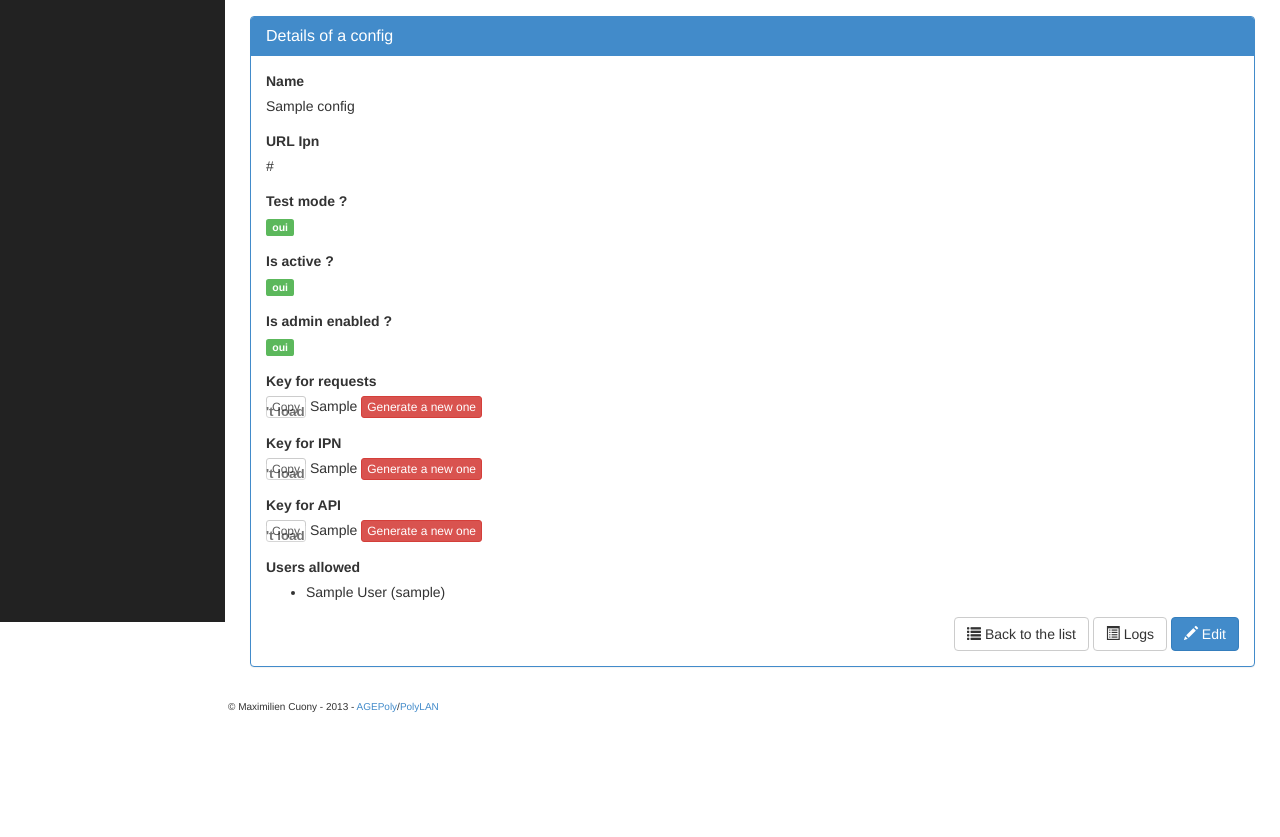
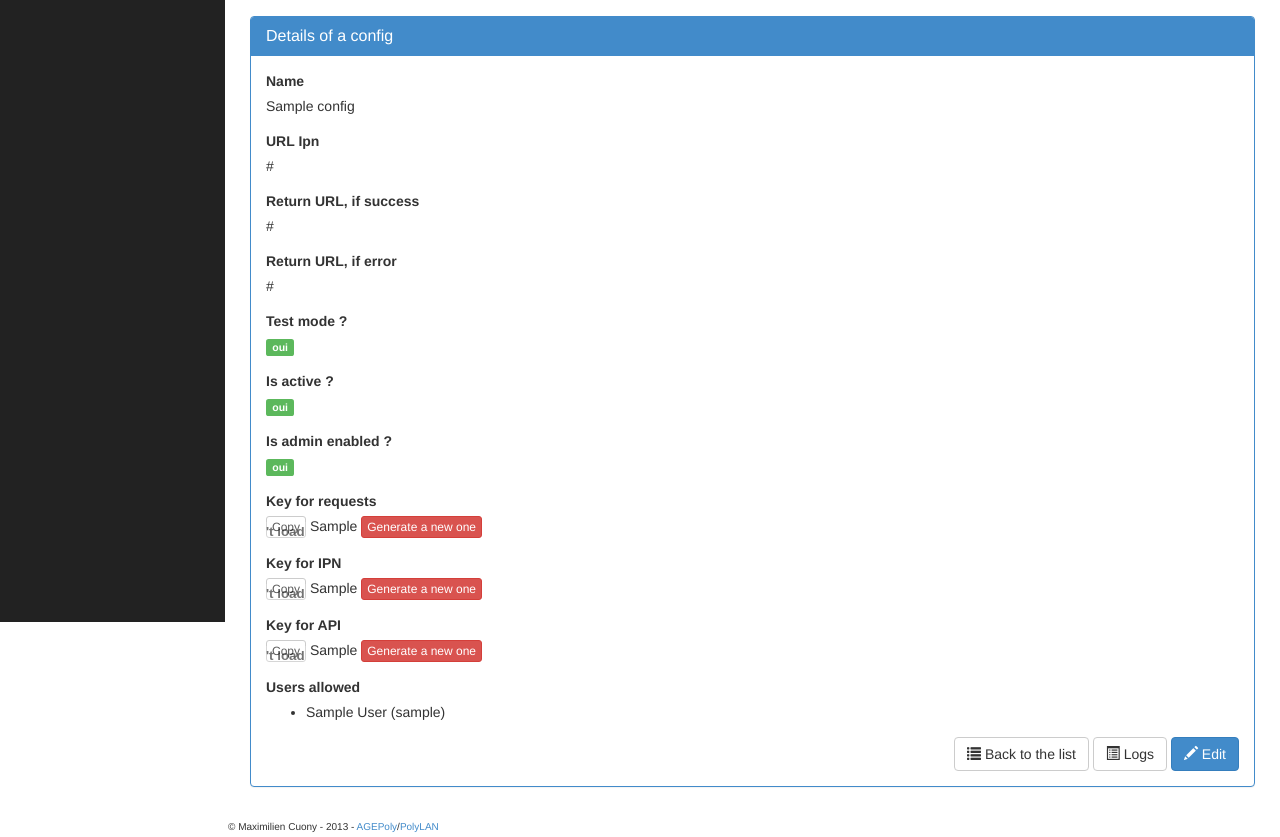
Before and after one commit to PolyLAN/polybanking, a Django app: page /configs/1/show/ in a window 1280 px wide. Shown: the part 228-1065 px from the top of the page. Before the commit the page ends 940 px from the top, so only its background shows below. Run offline with Django 3.2, Linux system fonts and the light colour scheme; a user stored in the database is signed in; tables that the repository leaves empty hold one stand-in row (values such as "Sample post"); parts of the project's set-up code (start-up, migrations or seed data) failed here and were passed over; some libraries are stand-ins or nearby versions.

Commit message:
Add return urls

```diff
--- a/configs/models.py
+++ b/configs/models.py
@@ -18,6 +18,8 @@
     test_mode = models.BooleanField(default=True)
 
     url_ipn = models.URLField()
+    url_back_ok = models.URLField()
+    url_back_err = models.URLField()
 
     key_request = models.CharField(max_length=255)
     key_ipn = models.CharField(max_length=255)
@@ -47,7 +49,7 @@
         """Generate diff from this objet an another one (for logs)"""
         retour = '\n\n'
 
-        for (prop, prop_name) in (('name', 'Name'), ('active', 'Active'), ('admin_enable', 'Admin enable'), ('test_mode', 'Test mode'), ('url_ipn', 'URL Ipn')):
+        for (prop, prop_name) in (('name', 'Name'), ('active', 'Active'), ('admin_enable', 'Admin enable'), ('test_mode', 'Test mode'), ('url_ipn', 'URL Ipn'), ('url_back_ok', 'Return URL for success'), ('url_back_err', 'Return URL for error')):
             if not object.pk or getattr(self, prop) != getattr(object, prop):
                 retour += prop_name + '=' + str(getattr(self, prop))
 
--- a/configs/templates/configs/configs/show.html
+++ b/configs/templates/configs/configs/show.html
@@ -49,6 +49,16 @@
               <div class="form-group">
                 <label>{% trans "URL Ipn" %}</label>
                 <p class="form-control-static">{{object.url_ipn}}</p>
+              </div>
+
+              <div class="form-group">
+                <label>{% trans "Return URL, if success" %}</label>
+                <p class="form-control-static">{{object.url_back_ok}}</p>
+              </div>
+
+              <div class="form-group">
+                <label>{% trans "Return URL, if error" %}</label>
+                <p class="form-control-static">{{object.url_back_err}}</p>
               </div>
 
               <div class="form-group">
```
Also changed, not shown: configs/migrations/0003_auto__add_field_config_url_back_ok__add_field_config_url_back_err.py (added).
